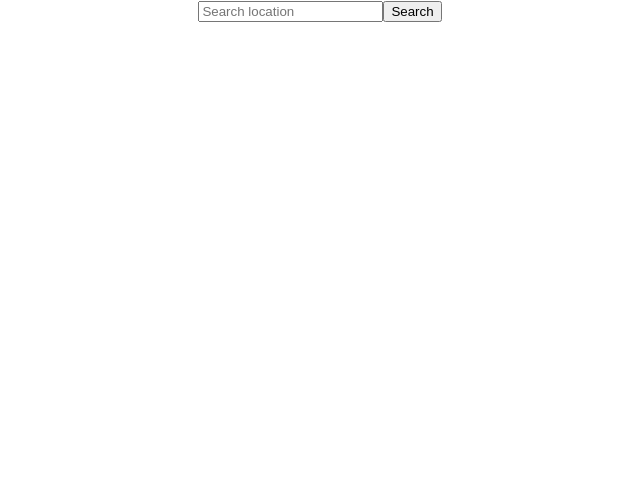
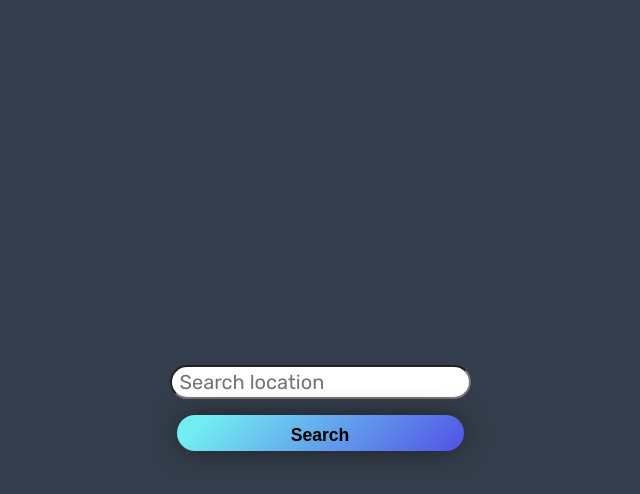
Before and after one commit to chrs-m/weather-app-react-ts, a React (Create React App) app: page / in a window 1280 px wide. Shown: the top 494 px of the page, without its empty margins (320-960 px from the left). Built offline with nearby package versions, Linux system fonts and the light colour scheme.

Commit message:
Add basic styling + some structure

```diff
--- a/src/App.css
+++ b/src/App.css
@@ -1,38 +1,6 @@
 .App {
-  text-align: center;
+  height: 100vh;
+  display: flex;
+  justify-content: center;
+  align-items: center;
 }
-
-.App-logo {
-  height: 40vmin;
-  pointer-events: none;
-}
-
-@media (prefers-reduced-motion: no-preference) {
-  .App-logo {
-    animation: App-logo-spin infinite 20s linear;
-  }
-}
-
-.App-header {
-  background-color: #282c34;
-  min-height: 100vh;
-  display: flex;
-  flex-direction: column;
-  align-items: center;
-  justify-content: center;
-  font-size: calc(10px + 2vmin);
-  color: white;
-}
-
-.App-link {
-  color: #61dafb;
-}
-
-@keyframes App-logo-spin {
-  from {
-    transform: rotate(0deg);
-  }
-  to {
-    transform: rotate(360deg);
-  }
-}
--- a/src/components/Form/Form.module.css
+++ b/src/components/Form/Form.module.css
@@ -0,0 +1,37 @@
+form {
+  display: flex;
+  flex-direction: column;
+  align-items: center;
+}
+
+.input {
+  border-radius: var(--main-border-radius);
+  margin-bottom: 1rem;
+  font-family: "Rubik";
+  font-size: 1.25rem;
+  padding-left: 0.5rem;
+  width: 100%;
+  height: 1.75rem;
+}
+
+.button {
+  border: none;
+  border-radius: var(--main-border-radius);
+  padding: 0.65rem;
+  background-image: var(--gradient);
+  color: var(--main-text-color);
+  font-weight: bold;
+  font-size: 1.1rem;
+  box-shadow: 0 0 30px -5px rgba(0, 0, 0, 0.65);
+  cursor: pointer;
+  line-height: initial;
+  width: 100%;
+  height: 2.25rem;
+}
+
+.button:hover {
+  color: var(--text-color);
+  -webkit-transform: scale(0.95);
+  -ms-transform: scale(0.95);
+  transform: scale(0.95);
+}
--- a/src/components/Form/index.tsx
+++ b/src/components/Form/index.tsx
@@ -10,10 +10,9 @@ const Form = ({}) => {
   const onSubmit = (e: any) => {
     e.preventDefault();
     getForecast(location, setLoading);
-    console.log(location);
   };
 
-  if (loading) return <p>Loading</p>;
+  if (loading) return <p>Loading weather...</p>;
 
   return (
     <form>
--- a/src/hooks/Forecast.ts
+++ b/src/hooks/Forecast.ts
@@ -9,8 +9,6 @@ const Forecast = async (location: String, setLoading: any) => {
     setLoading(true);
     const response = await fetch(`${REQUEST_URL}/search/?query=${location}`);
     const data = await response.json();
-
-    console.log(data);
 
     const weather = await fetch(`${REQUEST_URL}/${data[0].woeid}/`);
     const weatherData = await weather.json();
--- a/src/index.css
+++ b/src/index.css
@@ -1,13 +1,21 @@
+@import url("https://fonts.googleapis.com/css?family=Rubik:200,300,400,700,900&display=swap");
+
+:root {
+  --gradient: linear-gradient(135deg, #72edf2 10%, #5151e5 100%);
+  --bg-color: #343d4b;
+  --text-color: #ffffff;
+  --main-border-radius: 2rem;
+  --sec-border-radius: 1rem;
+}
+
 body {
-  margin: 0;
-  font-family: -apple-system, BlinkMacSystemFont, 'Segoe UI', 'Roboto', 'Oxygen',
-    'Ubuntu', 'Cantarell', 'Fira Sans', 'Droid Sans', 'Helvetica Neue',
-    sans-serif;
-  -webkit-font-smoothing: antialiased;
-  -moz-osx-font-smoothing: grayscale;
+  height: 100vh;
+  font-family: "Rubik", sans-serif;
+  background-color: var(--bg-color);
+  color: var(--main-text-color);
 }
 
 code {
-  font-family: source-code-pro, Menlo, Monaco, Consolas, 'Courier New',
+  font-family: source-code-pro, Menlo, Monaco, Consolas, "Courier New",
     monospace;
 }
```
Also changed, not shown: src/components/Forecast/index.tsx (added, +8 -0 lines), src/components/TodaysWeather/index.tsx (added, +8 -0 lines), src/components/UpcomingDaysWeather/index.tsx (added, +8 -0 lines).
